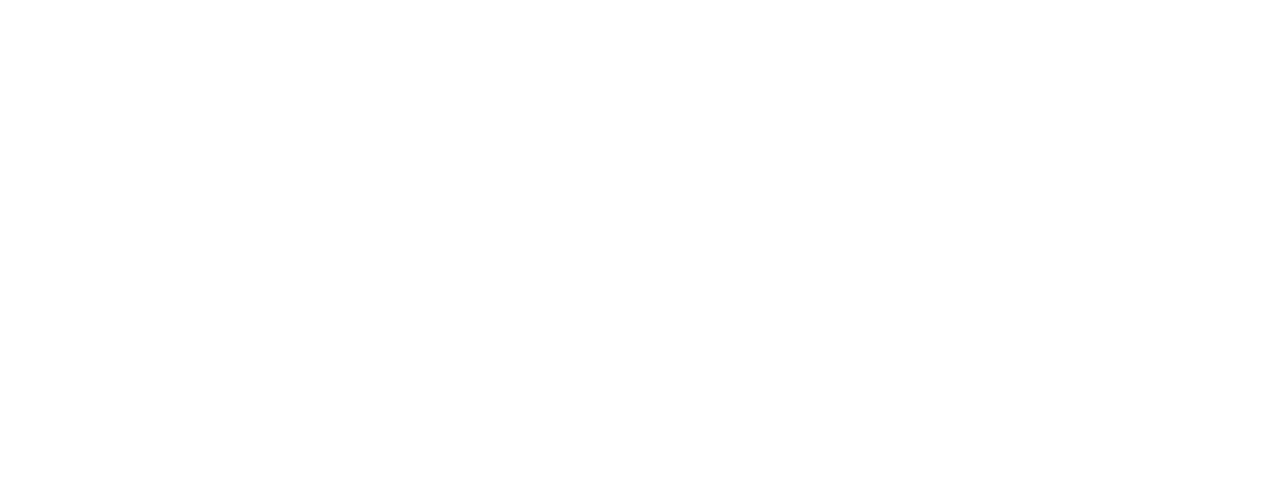
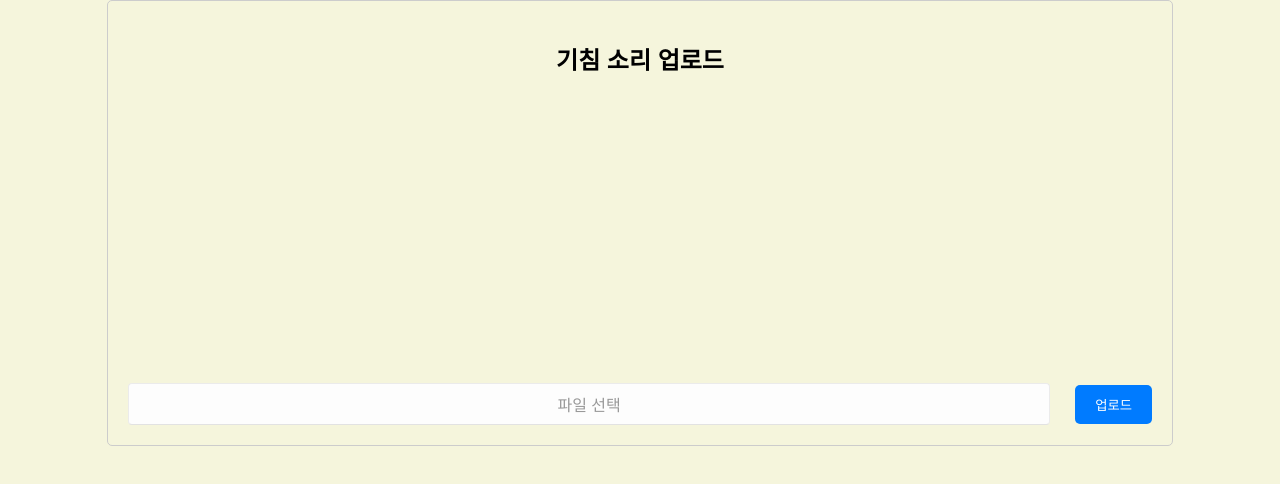
Before and after one commit to Soojong94/SilJeon, a React (Create React App) app in the folder your_voice/front/: page /coughUd in a window 1280 px wide. Before the commit this address had no page. Shown: the top 484 px of the page. Built offline with nearby package versions, Linux system fonts and the light colour scheme.

Commit message:
0527파일업로드 라우팅

```diff
--- a/your_voice/front/package.json
+++ b/your_voice/front/package.json
@@ -1,6 +1,7 @@
 {
   "name": "frontend",
   "version": "0.1.0",
+  "proxy": "http://localhost:5000",
   "private": true,
   "dependencies": {
     "@emotion/react": "^11.11.4",
--- /dev/null
+++ b/your_voice/front/src/Button/BtnDg.css
@@ -0,0 +1,17 @@
+.dgBtn {
+    background-color: transparent;
+    border: none;
+    padding: 10px 20px;
+    cursor: pointer;
+    border-radius: 10px;
+    font-size: 1em;
+    margin-top: 100px;
+    color: rgb(104, 68, 9);
+    box-shadow: 5px 5px 20px;
+  }
+
+  .dgBtn:hover {
+    background-color: #f2f3e9;
+    color:#3f4501;
+    box-shadow: 5px 5px 20px;
+  }
--- /dev/null
+++ b/your_voice/front/src/Button/Covidbtn.jsx
@@ -0,0 +1,16 @@
+import React from 'react';
+import { useNavigate } from 'react-router-dom';
+import './BtnDg.css'
+const Covidbtn = () => {
+    const navigate = useNavigate();
+
+    const CovidClick = () => {
+        navigate('/coughUd');
+    };
+
+    return (
+        <button className='dgBtn' onClick={CovidClick}>진단받기</button>
+    );
+};
+
+export default Covidbtn;
--- a/your_voice/front/src/MainPg/MainPg.css
+++ b/your_voice/front/src/MainPg/MainPg.css
@@ -81,6 +81,8 @@
 }
 
 .main-box {
+  width: 100%;
+  height: 100%;
   display: grid;
   grid-template-columns: 1fr 1fr;
   gap: 0;
--- a/your_voice/front/src/MainPg/MainPg.jsx
+++ b/your_voice/front/src/MainPg/MainPg.jsx
@@ -1,12 +1,18 @@
 import React, { useState } from 'react';
 import './MainPg.css';
+import CoughUd from '../uploard/coughUd.jsx'
+import Covidbtn from '../Button/Covidbtn.jsx';
+function MainPg() {
 
-function MainPg() {
     const [isMenuOpen, setIsMenuOpen] = useState(false);
 
     const toggleMenu = () => {
         setIsMenuOpen(!isMenuOpen);
     };
+
+
+
+
 
     return (
         <div className="main-container">
@@ -41,7 +47,7 @@
                     <h2 className='voiceDsEg'>COVID-19</h2>
                     <p className="expln">AI가 당신의 기침소리를 분석하여</p>
                     <p className="expln">COVID-19를 진단합니다.</p>
-                    <a href="#"><button className='covidDg' >진단받기</button></a>
+                    <Covidbtn />
                 </div>
             </div>
         </div>
--- a/your_voice/front/src/Route/route.jsx
+++ b/your_voice/front/src/Route/route.jsx
@@ -3,6 +3,7 @@
 import MainPg from '../MainPg/MainPg.jsx';
 import LoadingPage from '../loading_page/loading_page.jsx';
 import Diagnosis_page from '../diagnosis_page/diagnosis_page.jsx'
+import CoughUd from '../uploard/coughUd.jsx'
 
 const RoutesComponent = () => {
     return (
@@ -11,6 +12,7 @@
                 <Route path="/" element={<MainPg />} />
                 <Route path="/loading_page" element={<LoadingPage />} />
                 <Route path='/diagnosis_page' element={<Diagnosis_page />} />
+                <Route path="/coughUd" element={<CoughUd />} />
             </Routes>
         </Router>
     );
--- /dev/null
+++ b/your_voice/front/src/uploard/bothloard.css
@@ -0,0 +1,57 @@
+.parent-box {
+    background-color: rgb(245, 245, 220);
+    width: 100vw;
+    height: 100vh;
+}
+
+.box {
+    padding: 20px;
+    border: 1px solid #ccc;
+    border-radius: 5px;
+    width: 80%;
+    margin: 0 auto;
+    text-align: center;
+}
+
+.udH2 {
+    margin-bottom: 30%;
+}
+
+.input-container {
+    display: grid;
+    grid-template-columns: 1fr auto;
+    gap: 25px;
+    align-items: center;
+    justify-content: center;
+}
+
+.file-input {
+    display: none;
+}
+
+.btnUd {
+    padding: 10px 20px;
+    background-color: #007BFF;
+    color: #fff;
+    border: none;
+    border-radius: 5px;
+    cursor: pointer;
+}
+
+.btnUd:hover {
+    background-color: #0056b3;
+}
+
+.inputbtn {
+    display: inline-block;
+    padding: .5em .75em;
+    color: #999;
+    font-size: inherit;
+    line-height: normal;
+    vertical-align: middle;
+    background-color: #fdfdfd;
+    cursor: pointer;
+    border: 1px solid #ebebeb;
+    border-bottom-color: #e2e2e2;
+    border-radius: .25em;
+}
--- /dev/null
+++ b/your_voice/front/src/uploard/coughUd.jsx
@@ -0,0 +1,56 @@
+import React, { useState, useRef } from 'react';
+import './bothloard.css'
+
+const CoughUd = () => {
+    const [selectedFile, setSelectedFile] = useState(null);
+    const inputBtn = useRef(null);
+
+    const inputbtn = () => {
+        inputBtn.current.click();
+    };
+
+    const handleFileChange = (event) => {
+        setSelectedFile(event.target.files[0]);
+    };
+
+    const handleFileUpload = async () => {
+        if (!selectedFile) {
+            alert('파일을 선택해주세요.');
+            return;
+        }
+
+        const formData = new FormData();
+        formData.append('file', selectedFile);
+
+        try {
+            const response = await fetch('/upload', {
+                method: 'POST',
+                body: formData,
+            });
+
+            if (response.ok) {
+                alert('파일이 성공적으로 업로드되었습니다.');
+            } else {
+                alert('파일 업로드에 실패했습니다.');
+            }
+        } catch (error) {
+            console.error('파일 업로드 중 오류가 발생했습니다:', error);
+            alert('파일 업로드 중 오류가 발생했습니다.');
+        }
+    };
+
+    return (
+        <div className='parent-box'>
+            <div className='box'>
+                <h2 className='udH2'>기침 소리 업로드</h2>
+                <div className="input-container">
+                    <button className="inputbtn" onClick={inputbtn}>파일 선택</button>
+                    <input type="file" onChange={handleFileChange} ref={inputBtn} className="file-input" />
+                    <button className='btnUd' onClick={handleFileUpload}>업로드</button>
+                </div>
+            </div>
+        </div>
+    );
+};
+
+export default CoughUd;
```
Also changed, not shown: your_voice/front/src/uploard/server.js (added, +25 -0 lines), your_voice/front/src/recording/recording.css (added), your_voice/front/src/recording/recording.jsx (added), your_voice/front/src/uploard/voiceUd.jsx (added), 1 other file (tests, documents, lock files or other folders).
